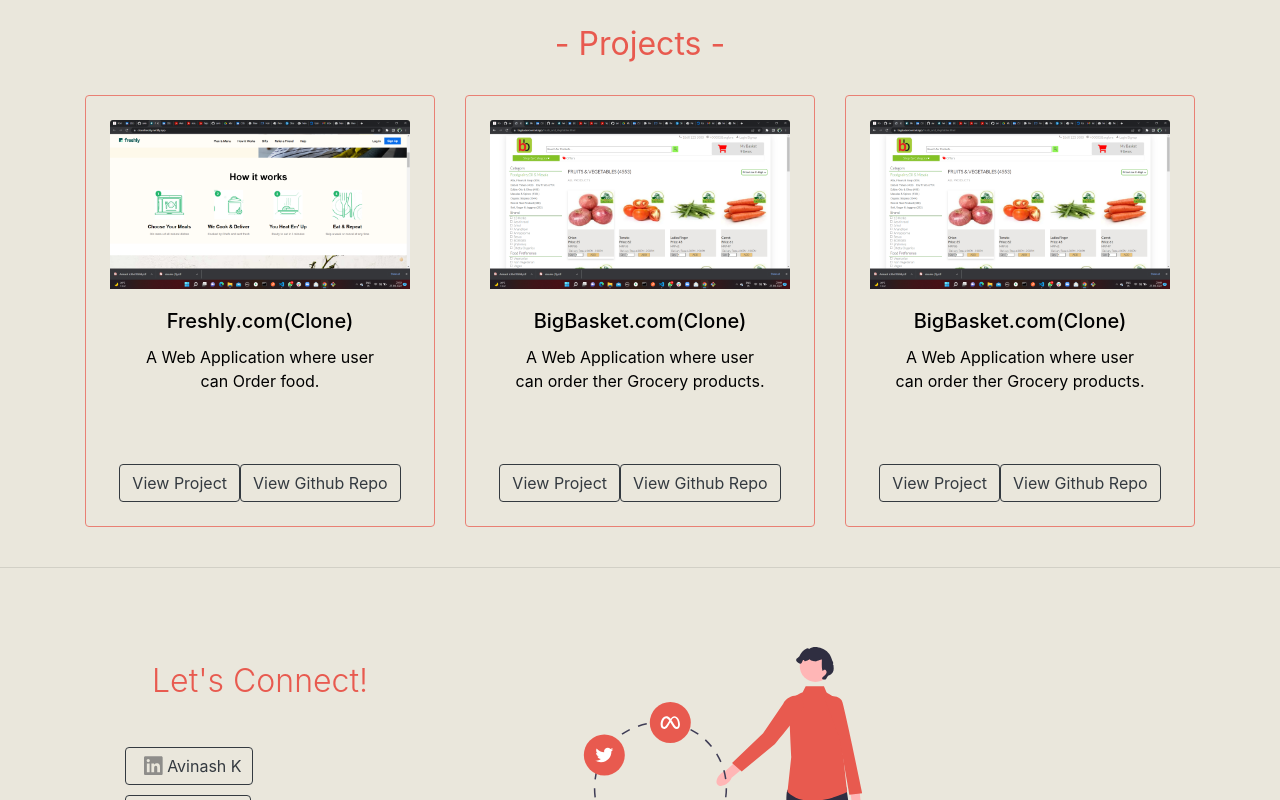
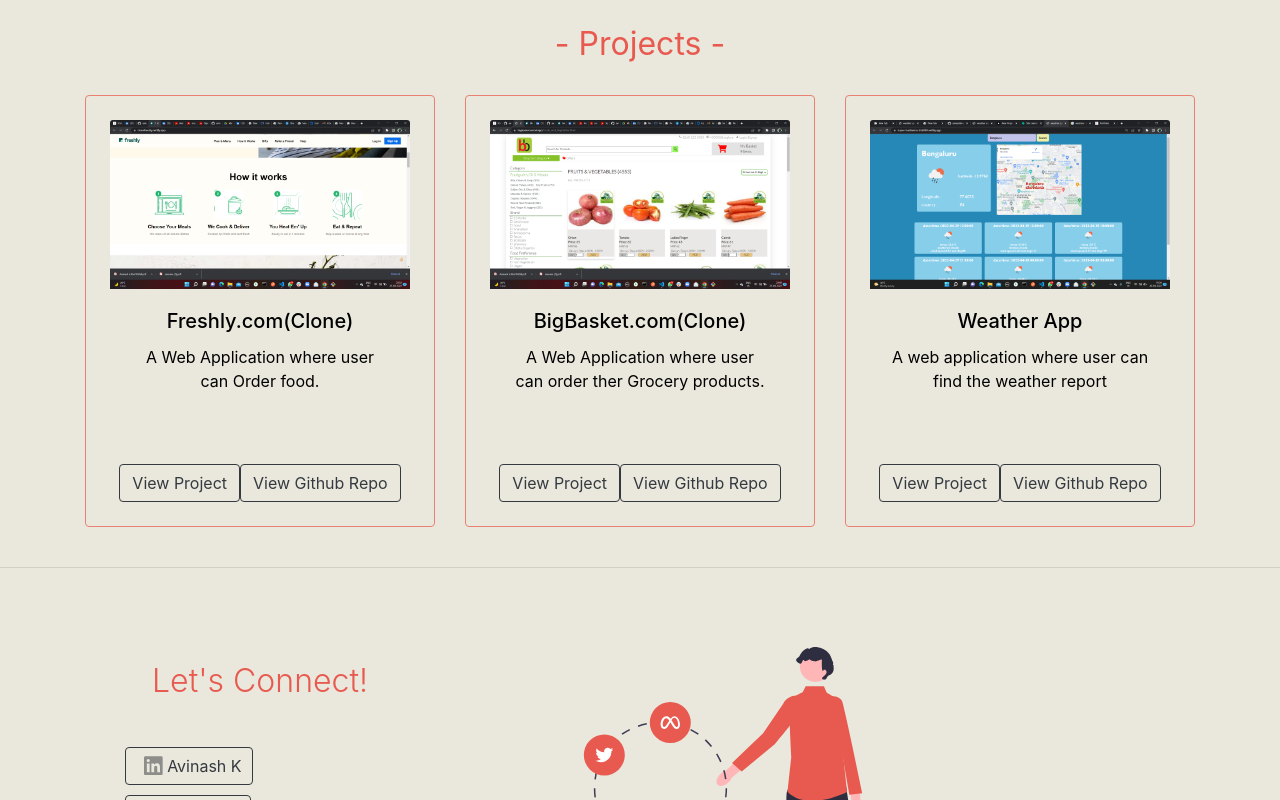
Before and after one commit to avinashkvar/portfolio_main, a React (Create React App) app: page / in a window 1280 px wide. Shown: the part 1740-2540 px from the top of the page. Built offline with nearby package versions, Linux system fonts and the light colour scheme.

Commit message:
final change

```diff
--- a/src/components/Experience.jsx
+++ b/src/components/Experience.jsx
@@ -3,7 +3,7 @@
 import dsc from '../media/DSC.png';
 import scr from '../media/SCR.png';
 import gotg from '../media/big.png';
-import rfp from '../media/RFP.png';
+import weather from '../media/weather.png';
 import ca from '../media/big.png';
 import tcd from '../media/freshly.png';
 import Container from 'react-bootstrap/esm/Container';
@@ -307,30 +307,25 @@
 										<div class="flip-card">
 											<div class="flip-card-inner">
 												<div className="flip-card-front">
-													<Card.Img variant="top" src={ca} />
+													<Card.Img variant="top" src={weather} />
 													<Card.Body>
 														<Card.Title align="center">
-															BigBasket.com(Clone)
+															Weather App
 														</Card.Title>
 														<Card.Text>
 															<p align="center">
-																A Web Application where user can
-																order ther Grocery products.
+																A web application where user can
+																find the weather report
 															</p>
 														</Card.Text>
 													</Card.Body>
 												</div>
 												<div className="flip-card-back">
 													<p>
-														This is an Grocery Ordering Web
-														Application where the customers can
-														login and go through all the items i.e
-														vegetables,fruits,staples,cosmetic so
-														on & then they can add the items
-														according to their cart and pay for
-														the above items via card or cash, the
-														items get delivered. Thank You for
-														ordering
+														A simple weather application user can
+														find the latitude, longitude, wind
+														Speed and map etc, of perticular City By entering the proper city
+														name.
 													</p>
 													<Button
 														variant={
@@ -374,20 +369,6 @@
 															icon={faJs}
 														/>
 													</Button>
-													<Button
-														variant={
-															darkMode
-																? 'outline-light'
-																: 'outline-dark'
-														}
-														className="skills-btn"
-													>
-														<FontAwesomeIcon
-															className="skill"
-															size="2x"
-															icon={faBootstrap}
-														/>
-													</Button>
 												</div>
 											</div>
 										</div>
@@ -395,7 +376,7 @@
 									<br></br>
 									<div>
 										<a
-											href="https://bigbasket.vercel.app/"
+											href="https://super-bublanina-b5d8b9.netlify.app/"
 											target="_blank"
 											rel="noreferrer noopener"
 										>
@@ -411,7 +392,7 @@
 											</Button>
 										</a>
 										<a
-											href="https://github.com/avinashkvar/bigbasket.git"
+											href="https://github.com/avinashkvar/wheather_app.git"
 											target="_blank"
 											rel="noreferrer noopener"
 										>
--- a/src/components/Footer.jsx
+++ b/src/components/Footer.jsx
@@ -7,7 +7,7 @@
             <hr></hr>
             <p className="footer-text">Made with ♥️ by Avinash K<br></br>
             <br></br>
-            <small>All rights reserved © 2022 Avinash K</small><br></br>
+
             <small>Illustrations by undraw.co</small>
             </p>
         </div>
```
Also changed, not shown: src/media/weather.png (added).
